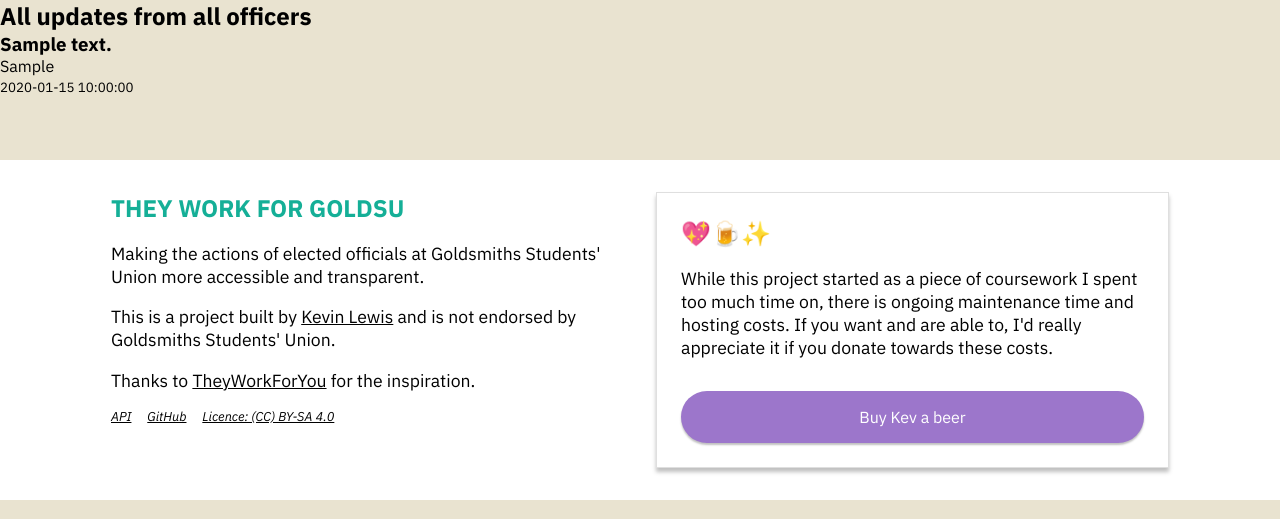
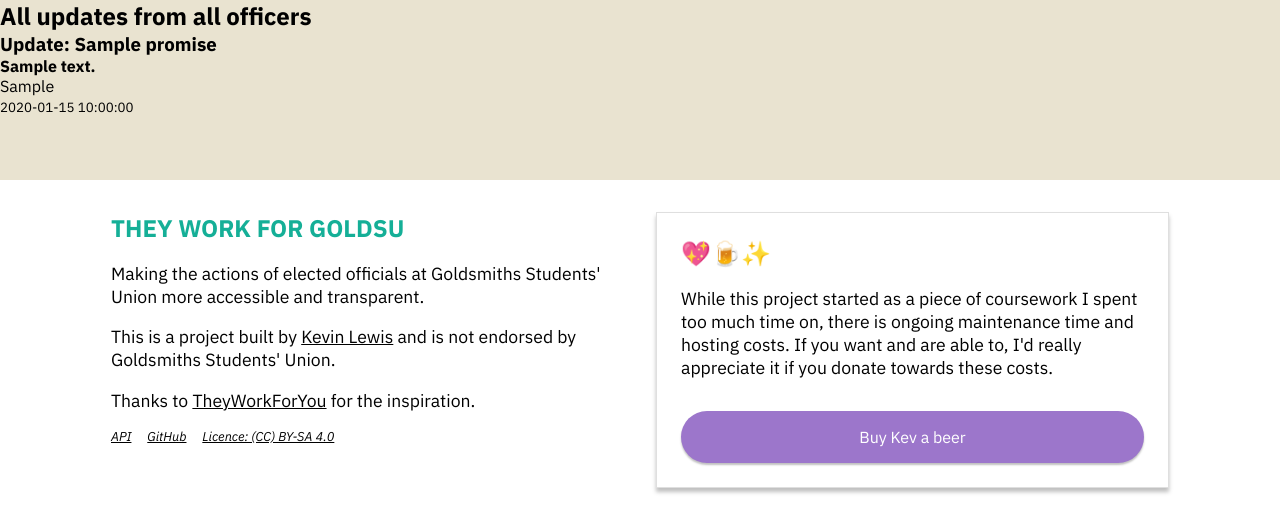
Before and after one commit to phazonoverload/theyworkforgoldsu, a Flask app: page /updates in a window 1280 px wide. Shown: the part 105-624 px from the top of the page. Run offline with Flask 2, Linux system fonts and the light colour scheme; tables that the repository leaves empty hold one stand-in row (values such as "Sample post"); some libraries are stand-ins or nearby versions.

Commit message:
Update listing

```diff
--- a/app/routes.py
+++ b/app/routes.py
@@ -21,13 +21,13 @@
 @app.route('/people/<role>')
 def officer(role):
     user = User.query.filter_by(role_id=role).first_or_404()
-    return render_template('officer.html', user=user, single=True, )
+    return render_template('officer.html', user=user, single=True)
 
 @app.route('/people/<role>/updates', methods=['GET', 'POST'])
 def officer_updates(role):
     user = User.query.filter_by(role_id=role).first_or_404()
     updates = Update.query.filter_by(user_id=user.id).all()
-    return render_template('officer_updates.html', user=user, updates=updates)
+    return render_template('officer_updates.html', user=user, updates=updates, promise_id=True)
 
 @app.route('/promises')
 def promises():
@@ -54,7 +54,7 @@
 @app.route('/updates')
 def updates():
     updates = Update.query.order_by(Update.datetime.desc()).all()
-    return render_template('updates.html', updates=updates)
+    return render_template('updates.html', updates=updates, promise_id=True)
 
 @app.route('/edit', methods=['GET', 'POST'])
 @login_required
@@ -142,7 +142,7 @@
 def admin_promise():
     form = NewPromiseForm()
     if form.validate_on_submit():
-        promise = Promise(title=str(form.title.data), body=str(form.body.data), role_id=form.role_id.data.id)
+        promise = Promise(title=str(form.title.data), body=str(form.body.data), personal=str(form.personal.data), role_id=form.role_id.data.id)
         db.session.add(promise)
         db.session.commit()
         flash("New Promise added")
--- a/app/static/style.css
+++ b/app/static/style.css
@@ -394,9 +394,11 @@
   margin-top: 0.5em;
 }
 
-ul.promises li:last-child {
+ul.promises li:last-child,
+ul.updates li:last-child {
   margin-bottom: 0;
   border-bottom: 0;
+  padding-bottom: 0;
 }
 
 ul.promises li p {
@@ -411,7 +413,9 @@
 ul.promises li a.new {
   margin-left: 1em;
 }
-
 ul.updates p {
   margin: 1em 0;
 }
+ul.updates h4 {
+  margin: 1em 0;
+}
--- a/app/templates/_update.html
+++ b/app/templates/_update.html
@@ -1,6 +1,9 @@
 <li>
   <div class="main">
-    <h3>{{update.body}}</h3>
+    {% if promise_id %}
+    <h3>Update: {{update.promise.title}}</h3>
+    {% endif %}
+    <h4>{{update.body}}</h4>
     <p>{{update.personal}}</p>
     <small>{{update.datetime}}</small>
   </div>
```
Also changed, not shown: app/templates/officer_updates.html (+11 -9 lines).
